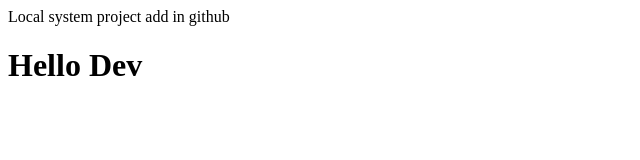
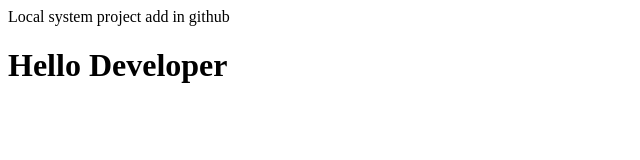
Before and after one commit to dhruvinchetas/LoaclSytemProjectAdd, a plain HTML site: page index.html in a window 1280 px wide. Shown: the whole page, without its empty margins (0-640 px from the left). Drawn offline with Linux system fonts and the light colour scheme.

Commit message:
second comment

```diff
--- a/index.html
+++ b/index.html
@@ -1,3 +1,3 @@
 <p>Local system project add in github</p>
 
-<h1>Hello Dev</h1>
+<h1>Hello Developer</h1>
```
